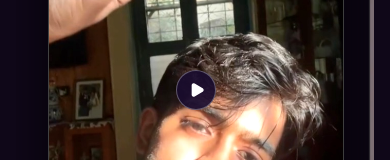
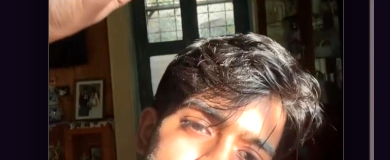
Before and after one commit to evanbose7/ARIIMAKESFILMS, a React (Vite) app: page / in a window 390 px wide. Shown: the part 11417-11577 px from the top of the page. Built offline with nearby package versions, Linux system fonts and the light colour scheme.

Commit message:
Remove center play icon symbol from mobile cards

```diff
--- a/src/components/PortfolioSection.tsx
+++ b/src/components/PortfolioSection.tsx
@@ -539,10 +539,6 @@ export const PortfolioSection: React.FC<PortfolioSectionProps> = ({ onOpenWorkMo
                             </div>
                           </div>
 
-                          <div className="absolute inset-0 m-auto w-10 h-10 rounded-full bg-black/60 border border-white/30 backdrop-blur-md flex items-center justify-center text-white z-20 shadow-lg">
-                            <Play className="w-4 h-4 fill-white ml-0.5" />
-                          </div>
-
                           <div className="absolute bottom-4 left-4 right-4 z-20 flex items-center justify-between p-3 rounded-2xl bg-black/75 backdrop-blur-md border border-white/10">
                             <h3 className="font-bold text-xs text-white leading-snug line-clamp-1">
                               {proj.title}
@@ -630,11 +626,6 @@ export const PortfolioSection: React.FC<PortfolioSectionProps> = ({ onOpenWorkMo
                             </div>
                             <div className="absolute top-3 right-3 z-20 px-2.5 py-0.5 rounded-full bg-gradient-to-r from-[#FF9BD2] to-[#B388FF] text-[#100719] font-mono text-[10px] font-black tracking-widest shadow-lg">
                               AI
-                            </div>
-                            <div className="absolute inset-0 flex items-center justify-center z-20">
-                              <div className="w-12 h-12 rounded-full bg-black/60 border border-white/30 backdrop-blur-md flex items-center justify-center text-white shadow-xl group-hover:scale-110 transition-transform">
-                                <Play className="w-5 h-5 fill-white ml-0.5" />
-                              </div>
                             </div>
                             <div className="absolute bottom-3 left-3 right-3 z-20 p-2.5 rounded-xl bg-black/75 backdrop-blur-md border border-white/10 flex items-center justify-between">
                               <span className="font-bold text-xs text-white leading-snug line-clamp-1">
```
